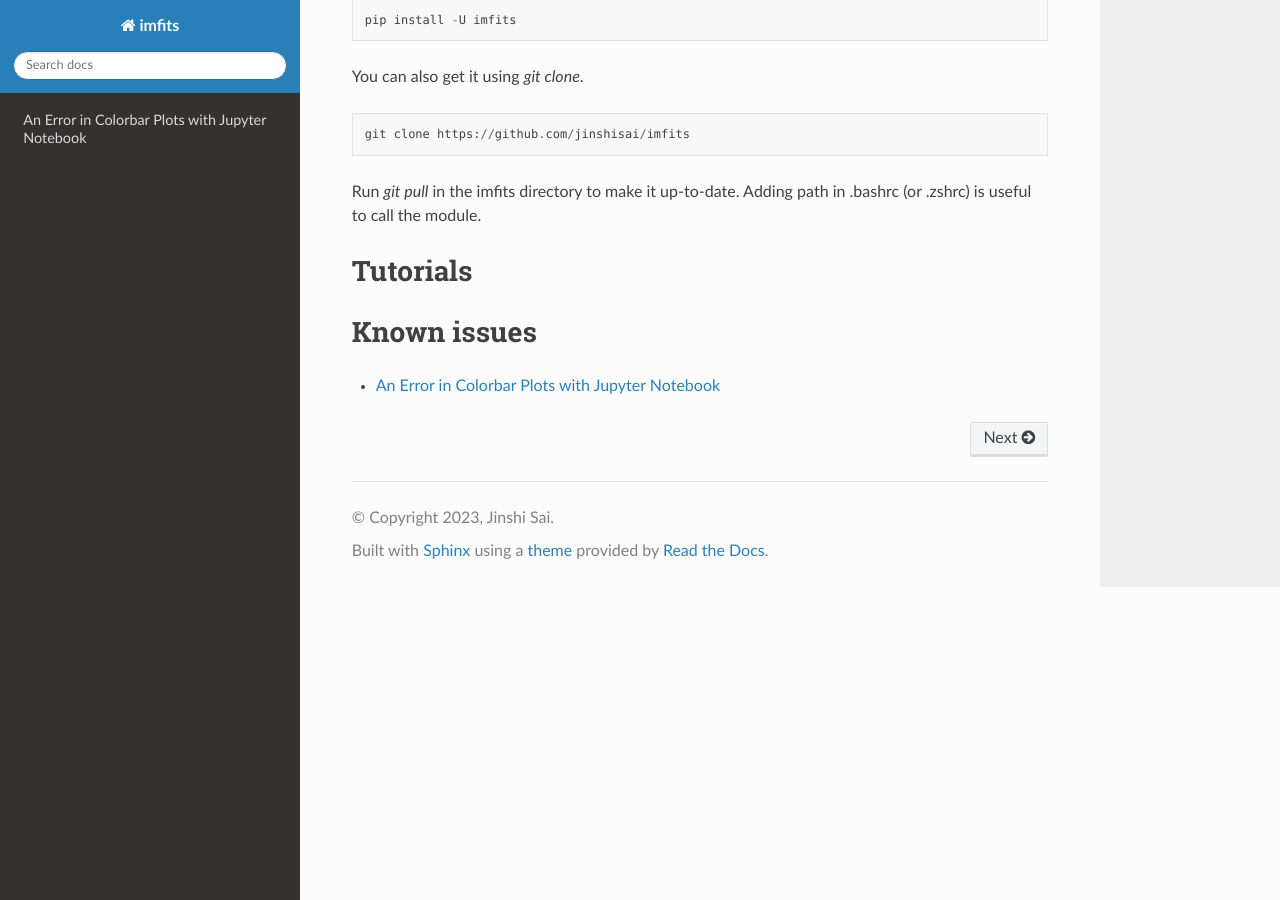
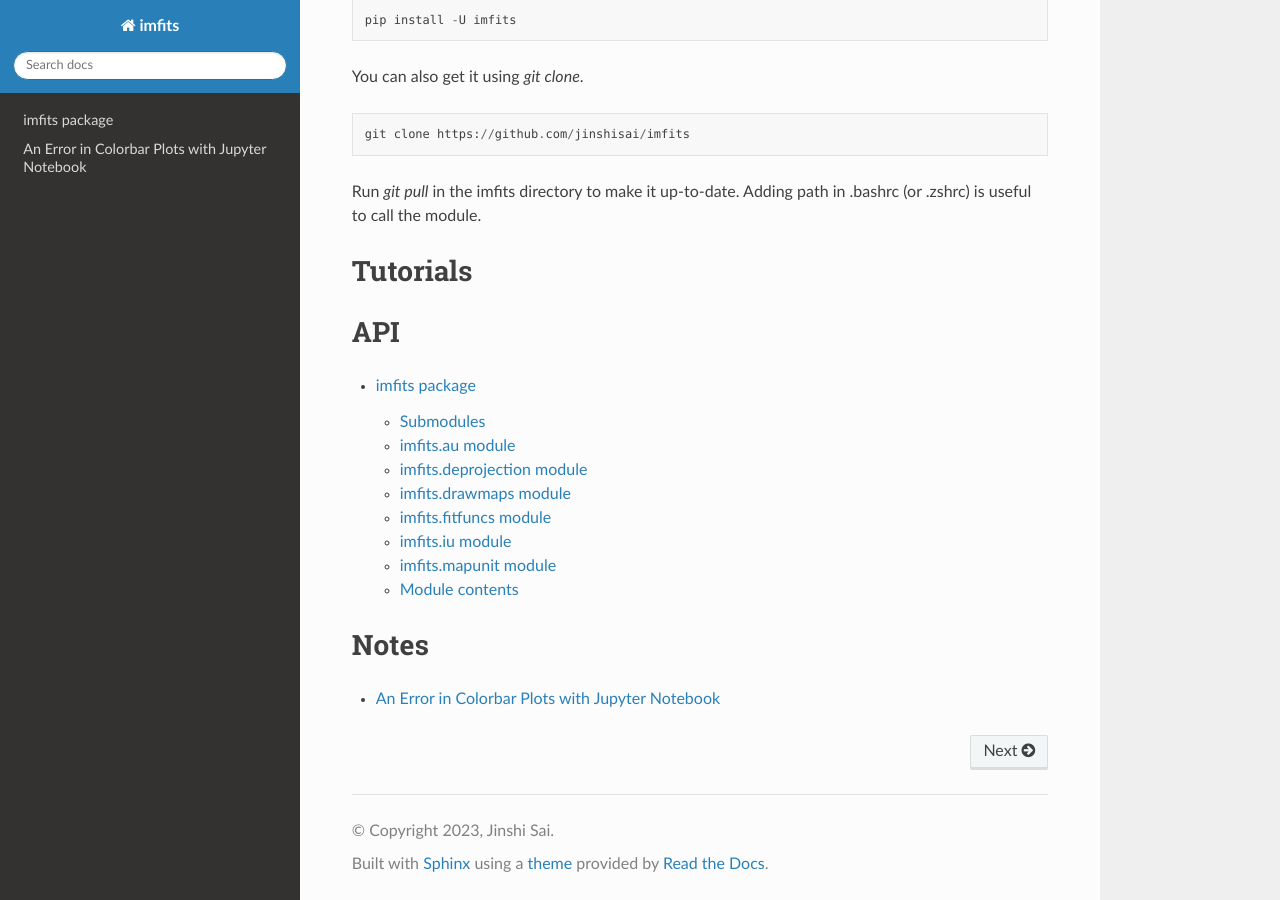
Before and after one commit to jinshisai/imfits, a Sphinx documentation site: the page built from docs/index.rst, in a window 1280 px wide and 900 px high, scrolled down 601 px. Built offline with Sphinx 7.4.7 and the Read the Docs theme 3.1.0, drawn with Linux system fonts in a browser that asks for light colours; pages that are not in the unit, such as notebooks, are missing from menus.

```diff
--- /dev/null
+++ b/docs/api/conf.py
@@ -0,0 +1,36 @@
+# Configuration file for the Sphinx documentation builder.
+#
+# For the full list of built-in configuration values, see the documentation:
+# https://www.sphinx-doc.org/en/master/usage/configuration.html
+
+# -- Project information -----------------------------------------------------
+# https://www.sphinx-doc.org/en/master/usage/configuration.html#project-information
+
+project = 'imfits'
+copyright = '2026, Author'
+author = 'Author'
+
+# -- General configuration ---------------------------------------------------
+# https://www.sphinx-doc.org/en/master/usage/configuration.html#general-configuration
+
+extensions = [
+    'sphinx.ext.autodoc',
+    'sphinx.ext.viewcode',
+    'sphinx.ext.todo',
+]
+
+templates_path = ['_templates']
+exclude_patterns = ['_build', 'Thumbs.db', '.DS_Store']
+
+language = 'en'
+
+# -- Options for HTML output -------------------------------------------------
+# https://www.sphinx-doc.org/en/master/usage/configuration.html#options-for-html-output
+
+html_theme = 'alabaster'
+html_static_path = ['_static']
+
+# -- Options for todo extension ----------------------------------------------
+# https://www.sphinx-doc.org/en/master/usage/extensions/todo.html#configuration
+
+todo_include_todos = True
--- /dev/null
+++ b/docs/api/imfits.rst
@@ -0,0 +1,61 @@
+imfits package
+==============
+
+Submodules
+----------
+
+imfits.au module
+----------------
+
+.. automodule:: imfits.au
+   :members:
+   :undoc-members:
+   :show-inheritance:
+
+imfits.deprojection module
+--------------------------
+
+.. automodule:: imfits.deprojection
+   :members:
+   :undoc-members:
+   :show-inheritance:
+
+imfits.drawmaps module
+----------------------
+
+.. automodule:: imfits.drawmaps
+   :members:
+   :undoc-members:
+   :show-inheritance:
+
+imfits.fitfuncs module
+----------------------
+
+.. automodule:: imfits.fitfuncs
+   :members:
+   :undoc-members:
+   :show-inheritance:
+
+imfits.iu module
+----------------
+
+.. automodule:: imfits.iu
+   :members:
+   :undoc-members:
+   :show-inheritance:
+
+imfits.mapunit module
+---------------------
+
+.. automodule:: imfits.mapunit
+   :members:
+   :undoc-members:
+   :show-inheritance:
+
+Module contents
+---------------
+
+.. automodule:: imfits
+   :members:
+   :undoc-members:
+   :show-inheritance:
--- a/docs/index.rst
+++ b/docs/index.rst
@@ -50,7 +50,15 @@ Tutorials
    tutorials/demo_pvdiagram
 
 
-Known issues
+API
+==================
+.. toctree::
+   :maxdepth: 2
+
+   api/imfits.rst
+
+
+Notes
 ====================
 .. toctree::
    :maxdepth: 2
```
Also changed, not shown: docs/api/index.rst (added, +21 -0 lines), 2 other files.
